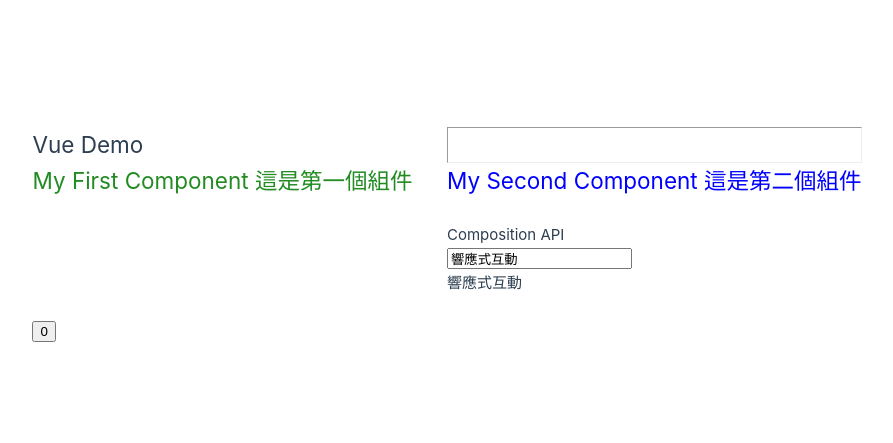
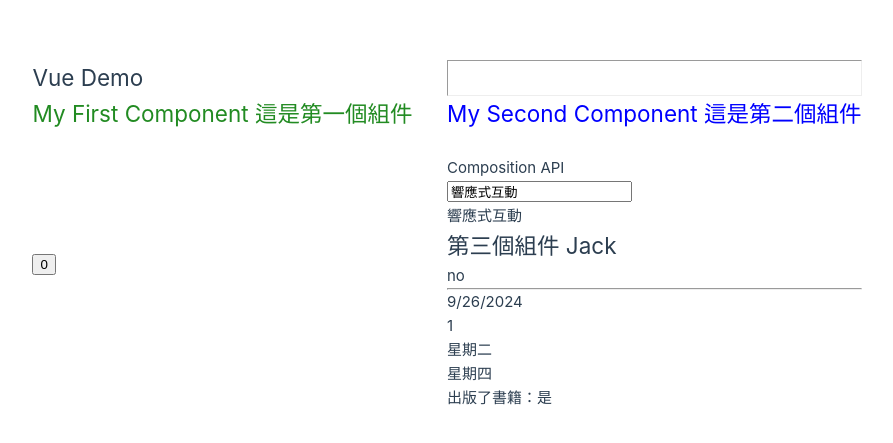
Before and after one commit to jayhong329/Learning-Vue.js, a Vue app: page / in a window 1280 px wide. Shown: the part 165-608 px from the top of the page, without its empty margins (193-1086 px from the left). Built offline with nearby package versions, Linux system fonts and the light colour scheme.

Commit message:
練習P57.58.59

```diff
--- a/src/App.vue
+++ b/src/App.vue
@@ -2,6 +2,7 @@
 import FirstComponent from './components/FirstComponent.vue';
 import SecondComponent from './components/SecondComponent.vue';
 import ButtonCount from './components/ButtonCount.vue';
+import ThirdComponent from './components/ThirdComponent.vue';
 </script>
 
 <template>
@@ -11,6 +12,7 @@
 <FirstComponent></FirstComponent>
 <SecondComponent></SecondComponent>
 <ButtonCount></ButtonCount>
+<ThirdComponent></ThirdComponent>
 </template>
 
 <style scoped>
--- /dev/null
+++ b/src/components/ThirdComponent.vue
@@ -0,0 +1,35 @@
+<script setup>
+import { ref } from 'vue';
+     const isLogin = ref(false);
+     const getName = () => "Jack";
+
+     const i = ref(0) ;
+     const week = ["日", "一", "二", "三", "四", "五", "六"]
+     const author = ref({
+        books: [
+        'Vue 2 - Advanced Guide',
+        'Vue 3 - Basic Guide',
+        'Vue 4 - The Mystery'
+    ]
+     })
+</script>
+
+<template>
+    <div>
+        <h2>第三個組件 {{ getName() }}</h2>
+        <p>{{ isLogin ? "yes" : "no" }}</p>
+        <hr>
+        <!--錯誤寫法 <p>{{ if (true) {rerturn "Hello"} }}</p> -->
+        <p>{{ new Date().toLocaleDateString() }}</p>
+        <!--錯誤寫法 <p>{{ let name = 'Jack’ }}</p> -->
+        <p>{{ i+1 }}</p>
+        <!--錯誤寫法 <p>{{ i+=1 }}</p> -->
+        <p>星期{{week[2]}}</p>
+        <p>星期{{week[new Date().getDay()]}}</p>
+        <p>出版了書籍：{{author.books.length > 0 ? '是':'否'}}</p>
+    </div>
+</template>
+
+<style lang="css" scoped>
+
+</style>
```
